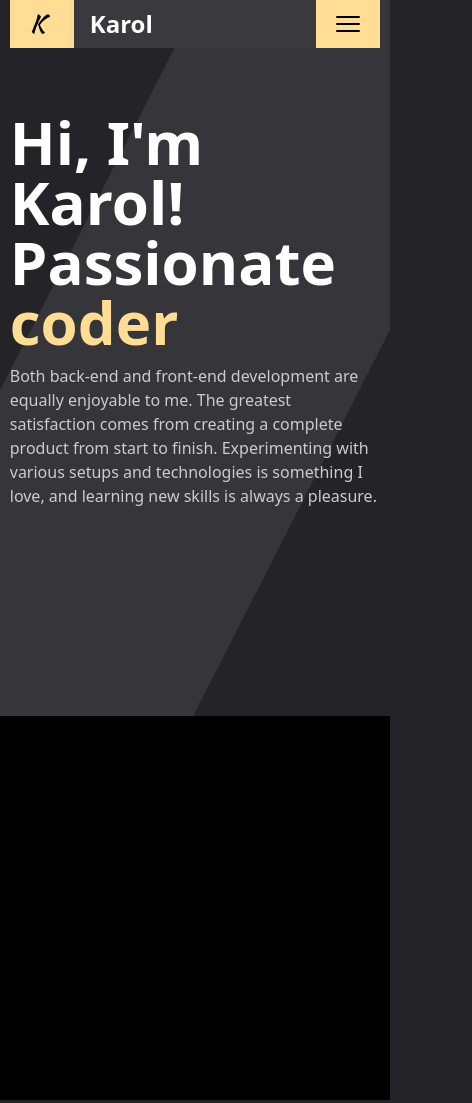
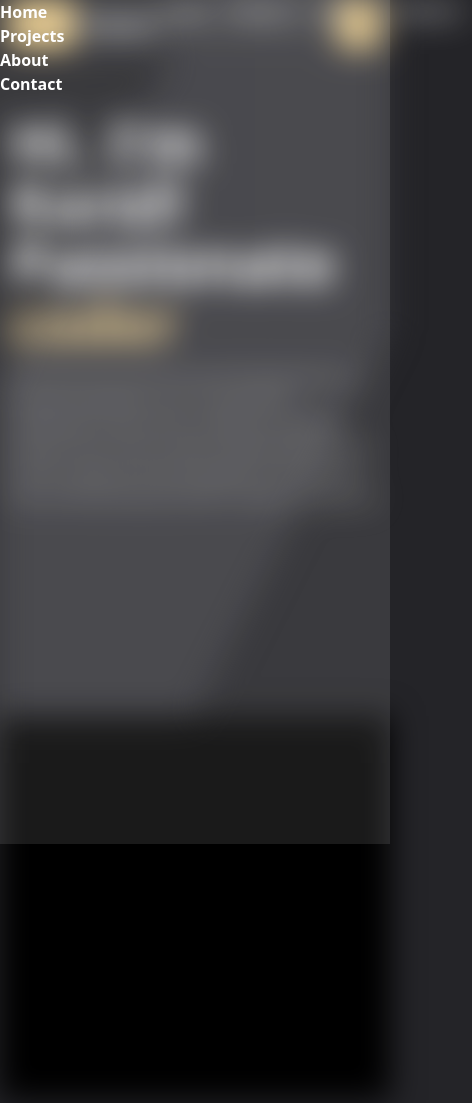
Before and after one commit to karolliszniewski/vite-tailwdind-portfolio, a website built with Vite: page index.html in a window 390 px wide. Shown: the top 1103 px of the page, 472 px wide, since content can reach past the window. Built offline with nearby package versions, Linux system fonts and the light colour scheme.

Commit message:
start creating mobile navigation

```diff
--- a/index.html
+++ b/index.html
@@ -7,7 +7,24 @@
     <title>Vite App</title>
   </head>
   <body class="bg-background-base">
-    <div class="w-[100vw] h-[110vh] absolute overflow-hidden top-[-4rem] z-0">
+    <!-- Mobile header -->
+    <header class="bg-[rgba(255,255,255,0.1)] absolute w-[100vw] h-[100vh]">
+      <nav>
+        <div id="navigation">
+          <ul class="w-full justify-between open_ul block">
+            <li><a class="nav_link_mobile" href="#">Home</a></li>
+            <li><a class="nav_link_mobile" href="#">Projects</a></li>
+            <li><a class="nav_link_mobile" href="#">About</a></li>
+            <li><a class="nav_link_mobile" href="#">Contact</a></li>
+          </ul>
+        </div>
+      </nav>
+    </header>
+
+    <div id="bluryDiv" class="blurDiv relative">
+      <div
+        class="w-[100vw] h-[110vh] absolute overflow-hidden top-[-4rem] -z-50"
+      >
         <div class="stripe md:adjustStripe"></div>
       </div>
       <header class="h-12 md:h-20 flex justify-center items-center">
@@ -18,7 +35,8 @@
             <div
               class="w-16 md:w-20 bg-yellow-theme flex justify-center items-center h-[100%]"
             >
-            <span class="logo text-2xl md:text-5xl right-1 relative select-none"
+              <span
+                class="logo text-2xl md:text-5xl right-1 relative select-none"
                 >K</span
               >
             </div>
@@ -31,9 +49,9 @@
 
           <div
             id="navigation"
-          class="justify-center items-center w-[50%] hidden md:flex"
+            class="justify-center items-center w-[50%] open_HamburgerContainer .blur-background md:flex"
           >
-          <ul class="flex w-full justify-between">
+            <ul class="flex w-full justify-between open_ul">
               <li><a class="nav_link" href="#">Home</a></li>
               <li><a class="nav_link" href="#">Projects</a></li>
               <li><a class="nav_link" href="#">About</a></li>
@@ -74,10 +92,10 @@
             </h1>
             <span class="text-[#CCCCCC] relative top-3"
               >Both back-end and front-end development are equally enjoyable to
-            me. The greatest satisfaction comes from creating a complete product
-            from start to finish. Experimenting with various setups and
-            technologies is something I love, and learning new skills is always
-            a pleasure.</span
+              me. The greatest satisfaction comes from creating a complete
+              product from start to finish. Experimenting with various setups
+              and technologies is something I love, and learning new skills is
+              always a pleasure.</span
             >
           </div>
           <img
@@ -92,6 +110,7 @@
       <section id="projects" class="h-96 w-full bg-black relative bottom-20">
         hey
       </section>
+    </div>
     <script type="module" src="/main.js"></script>
   </body>
 </html>
--- a/style.css
+++ b/style.css
@@ -13,6 +13,18 @@
   .nav_link {
     @apply text-white text-base font-semibold p-2 h-full uppercase transition hover:text-yellow-theme select-none;
   }
+
+  .blurDiv{
+    @apply blur-lg -z-40
+  }
+
+  .nav_link_mobile{
+    @apply text-white font-semibold
+  }
+
+
+
+
 
 @layer utilities {
     .h-screen-minus-header {
```
Lines whose indentation alone changed are shown as unchanged.
